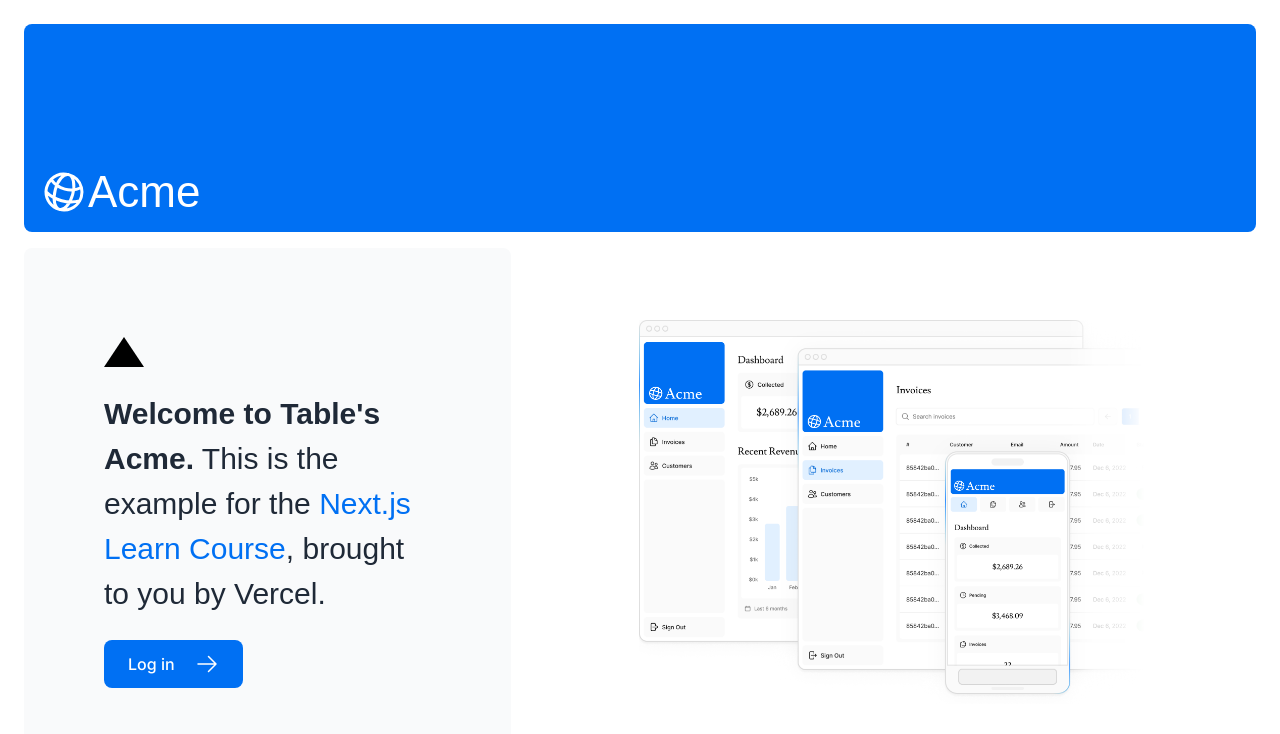
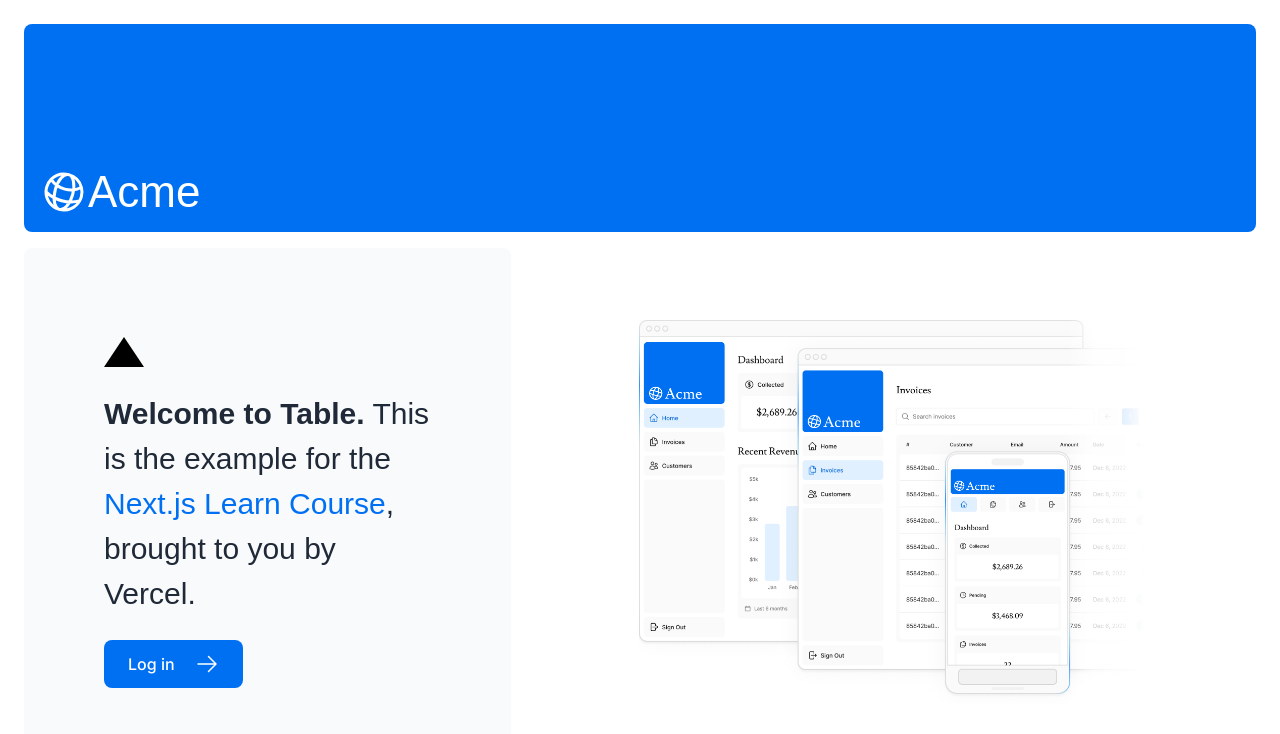
Before and after one commit to TableStar/nextjs-dash, a Next.js app: page / in a window 1280 px wide. Shown: the top 734 px of the page. Built offline with nearby package versions, Linux system fonts and the light colour scheme; a web font is replaced by a local one.

Commit message:
chore: change acme with table

```diff
--- a/app/page.tsx
+++ b/app/page.tsx
@@ -17,7 +17,7 @@
           <p
             className={`text-xl text-gray-800 md:text-3xl md:leading-normal ${lusitana.className} antialiased`}
           >
-            <strong>Welcome to Table's Acme.</strong> This is the example for the{' '}
+            <strong>Welcome to Table.</strong> This is the example for the{' '}
             <a href="https://nextjs.org/learn/" className="text-blue-500">
               Next.js Learn Course
             </a>
```
